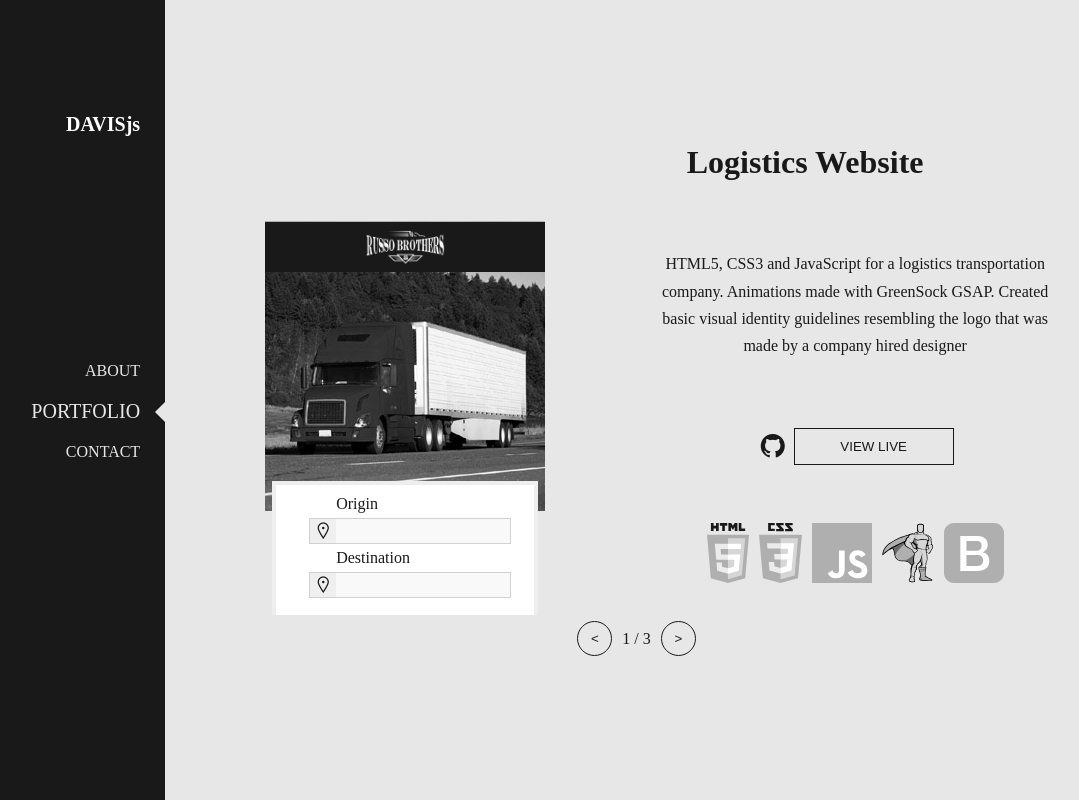
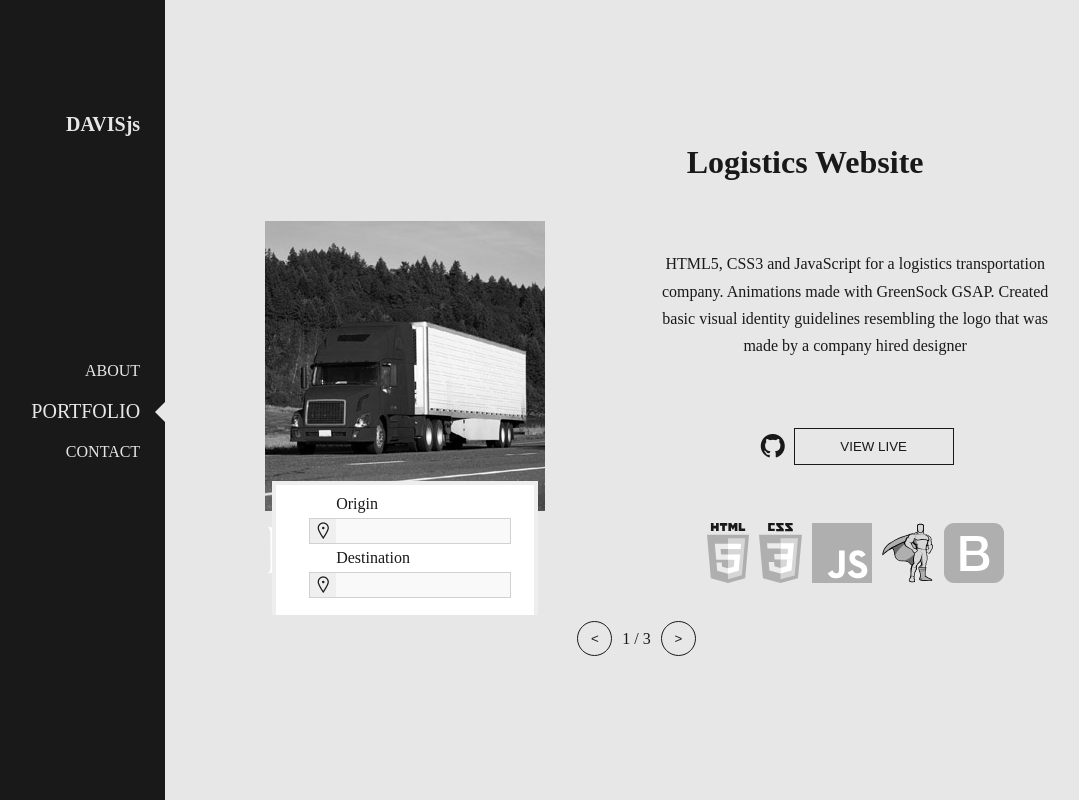
Before and after one commit to alur2191/Old-Portfolio, a React (Create React App) app: page /portfolio in a window 1280 px wide. Shown: the whole page, without its empty margins (82-1161 px from the left). Built offline with nearby package versions, Linux system fonts and the light colour scheme.

Commit message:
minor fixes, mobile portoflio page changes

```diff
--- a/src/components/layout/DesktopNav.js
+++ b/src/components/layout/DesktopNav.js
@@ -2,6 +2,7 @@ import {useRef,useEffect} from 'react'
 import Navbar from'./Navbar'
 import {motion} from 'framer-motion'
 import { useMediaQuery } from 'react-responsive'
+import {Link} from 'react-router-dom'
 
 export default function DesktopNav() {
   useEffect(()=>{
@@ -14,7 +15,7 @@ export default function DesktopNav() {
   const isMobile = useMediaQuery({query:'(max-width: 768px)'})
   return (
     <div id='sidebar' >
-      <span style={{fontWeight:'bold', fontSize:20, marginRight:25}}>DAVISjs</span>
+      <Link className='logo' to={'/'} style={{fontWeight:'bold', fontSize:20, marginRight:25}}>DAVISjs</Link>
       <Navbar />
       <span className="clickable">
         <i
--- a/src/components/portfolio/charts/Charts.js
+++ b/src/components/portfolio/charts/Charts.js
@@ -17,7 +17,7 @@ export default function Charts({index}) {
     <motion.div className="portfolio-details" initial={{opacity:0}} animate={{opacity:1}} transition={{duration:0.8}} exit={{opacity:0,transition:{duration:0.4}}}>
 
         <motion.div
-          id="charts" className="disable-select "
+          id="charts" className="disable-select portfolio-showcase"
           style={{position:'relative',  backgroundColor:'grey', height:400,width:280}}
           initial={{opacity:0,scaleY:0}}
           animate={{opacity:1,scaleY:1}}
--- a/src/components/portfolio/logistics/Logistics.js
+++ b/src/components/portfolio/logistics/Logistics.js
@@ -14,16 +14,16 @@ export default function Logistics({index}) {
   return (
 
     <motion.div className="portfolio-details"  initial={{opacity:0}} animate={{opacity:1}} transition={{duration:0.8}} exit={{opacity:0,transition:{duration:0.4}}}>
-        <div id="logistics mb100" className="disable-select portfolio-showcase"  >
+        <div id="logistics" className="disable-select portfolio-showcase"  >
           <motion.img src={truck} alt='Logistics Website'
             initial={{ opacity:0, marginLeft:-100 }}
             animate={{ opacity:1, marginLeft:0}}
             transition={{duration: 0.5}}
           />
-          <motion.div style={{  position:'absolute',width:280,height:50,top:1, background:'#191919'}} alt="Logistics website" initial={{ opacity:0, }}
+          <motion.div alt="Logistics website" initial={{ opacity:0, }}
               animate={{ opacity:1}}
               transition={{  delay:0.2}}>
-            <img src={logo} alt="" style={{display:'flex',height:35, margin:'auto', marginTop:8}} />
+            <img src={logo} alt="" />
           </motion.div>
           <motion.div
               style={{position:'absolute',height:130, top:260, marginLeft:7, marginRight:7, width:258, background:'white', border:'#eeeeee solid 4px', borderBottom:'none'}}
--- a/src/main.css
+++ b/src/main.css
@@ -134,6 +134,11 @@ ul > li:last-child {
   flex-direction: column;
   align-items: flex-end;
   color: white;
+}
+
+.logo {
+  color: var(--primary-color-bright);
+  text-decoration: none;
 }
 
 #navbar {
@@ -522,7 +527,7 @@ ul > li:last-child {
     position: absolute;
     top: 0px;
     left: 0px;
-    width: 100vw;
+    width: 100%;
     height: 130px;
     background-color: var(--primary-color-dark);
   }
@@ -566,7 +571,7 @@ ul > li:last-child {
     margin-top: 30px;
   }
   #logistics {
-    margin-bottom: 100px;
+    margin-bottom: 10px;
   }
   .portfolio-description > div > p {
     padding: 0px 15px;
```
